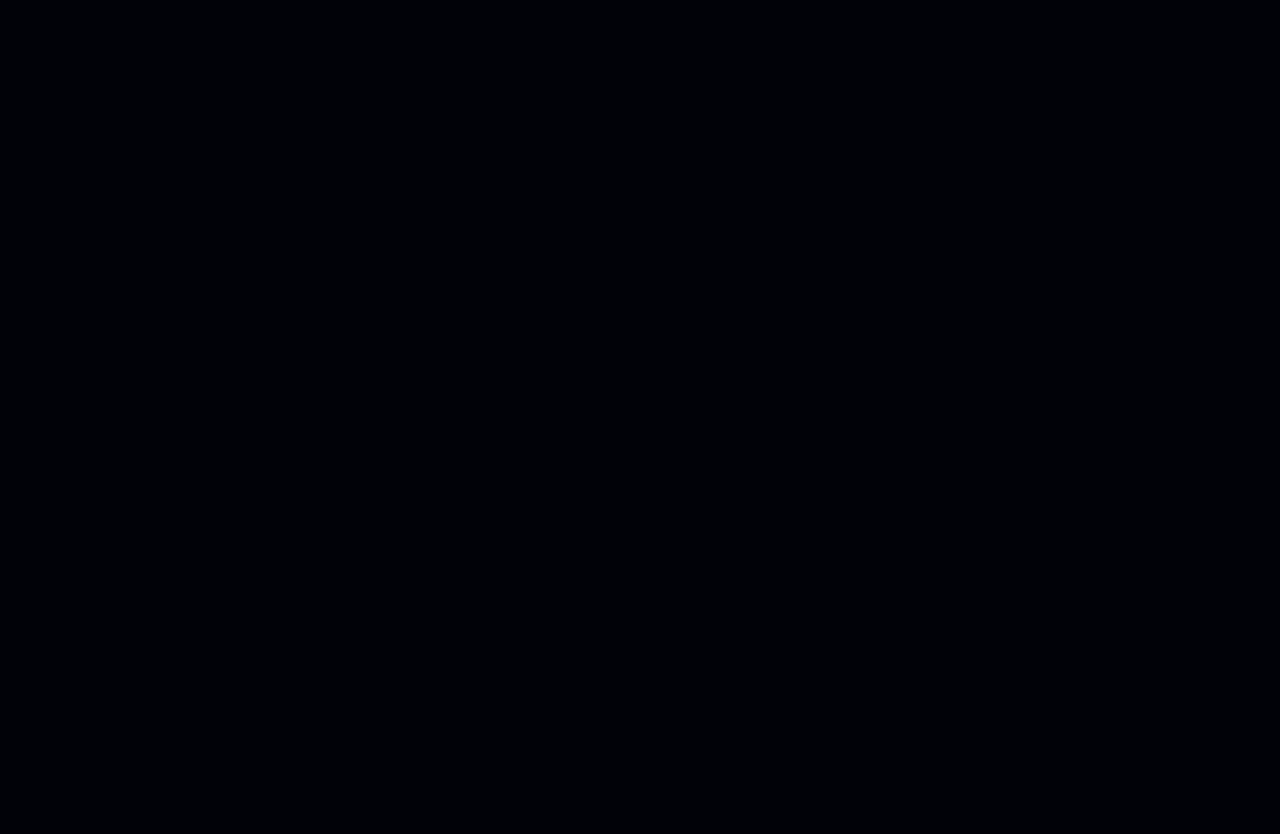
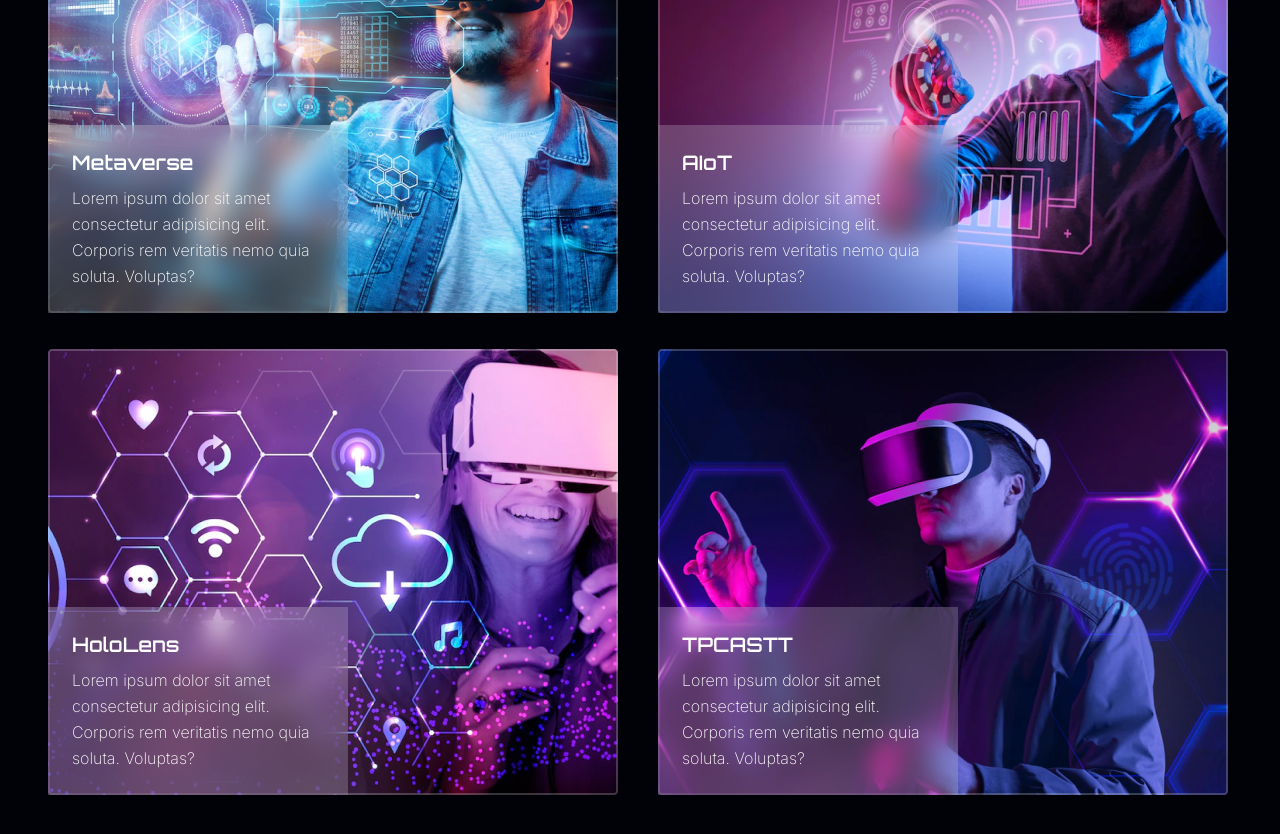
Before and after one commit to dgutierrez21/Proyecto-VR-Website-TailwindCSS, a React (Vite) app: page / in a window 1280 px wide. Shown: the part 1940-2774 px from the top of the page. Before the commit the page ends 1651 px from the top, so only its background shows below. Built offline with nearby package versions, Linux system fonts and the light colour scheme.

Commit message:
add headsets section

```diff
--- a/src/App.jsx
+++ b/src/App.jsx
@@ -2,6 +2,7 @@
 import { Banner } from "./components/Banner";
 import { Experience } from "./components/Experience";
 import { Header } from "./components/Header";
+import { Headsets } from "./components/Headsets";
 import { NavMobile } from "./components/NavMobile";
 import { Video } from "./components/Video";
 
@@ -21,6 +22,7 @@
       </div>
       <Experience />
       <Video />
+      <Headsets />
     </div>
   );
 }
--- /dev/null
+++ b/src/components/Headsets.jsx
@@ -0,0 +1,57 @@
+import hs1 from "../assets/img/headset-1.png";
+import hs2 from "../assets/img/headset-2.png";
+import hs3 from "../assets/img/headset-3.png";
+import hs4 from "../assets/img/headset-4.png";
+
+export const Headsets = () => {
+  return (
+    <section className="py-12 lg:py-24">
+      <div className="container mx-auto">
+        <h2 className="font-bold text-3xl mb-6">Mixed Reality Headsets</h2>
+
+        <div className="grid gap-y-4 lg:gap-9 lg:grid-cols-2">
+          <div className="relative lg:hover:scale-105 transition-transform duration-300">
+            <img src={hs1} alt="" />
+            <div className="absolute bottom-0 bg-white/20 backdrop-blur-md min-h-[150px] max-w-[300px] p-6">
+              <h4 className="text-xl font-semibold mb-2">Metaverse</h4>
+              <p>
+                Lorem ipsum dolor sit amet consectetur adipisicing elit.
+                Corporis rem veritatis nemo quia soluta. Voluptas?
+              </p>
+            </div>
+          </div>
+          <div className="relative lg:hover:scale-105 transition-transform duration-300">
+            <img src={hs2} alt="" />
+            <div className="absolute bottom-0 bg-white/20 backdrop-blur-md min-h-[150px] max-w-[300px] p-6">
+              <h4 className="text-xl font-semibold mb-2">AIoT</h4>
+              <p>
+                Lorem ipsum dolor sit amet consectetur adipisicing elit.
+                Corporis rem veritatis nemo quia soluta. Voluptas?
+              </p>
+            </div>
+          </div>
+          <div className="relative lg:hover:scale-105 transition-transform duration-300">
+            <img src={hs3} alt="" />
+            <div className="absolute bottom-0 bg-white/20 backdrop-blur-md min-h-[150px] max-w-[300px] p-6">
+              <h4 className="text-xl font-semibold mb-2">HoloLens</h4>
+              <p>
+                Lorem ipsum dolor sit amet consectetur adipisicing elit.
+                Corporis rem veritatis nemo quia soluta. Voluptas?
+              </p>
+            </div>
+          </div>
+          <div className="relative lg:hover:scale-105 transition-transform duration-300">
+            <img src={hs4} alt="" />
+            <div className="absolute bottom-0 bg-white/20 backdrop-blur-md min-h-[150px] max-w-[300px] p-6">
+              <h4 className="text-xl font-semibold mb-2">TPCASTT</h4>
+              <p>
+                Lorem ipsum dolor sit amet consectetur adipisicing elit.
+                Corporis rem veritatis nemo quia soluta. Voluptas?
+              </p>
+            </div>
+          </div>
+        </div>
+      </div>
+    </section>
+  );
+};
```
